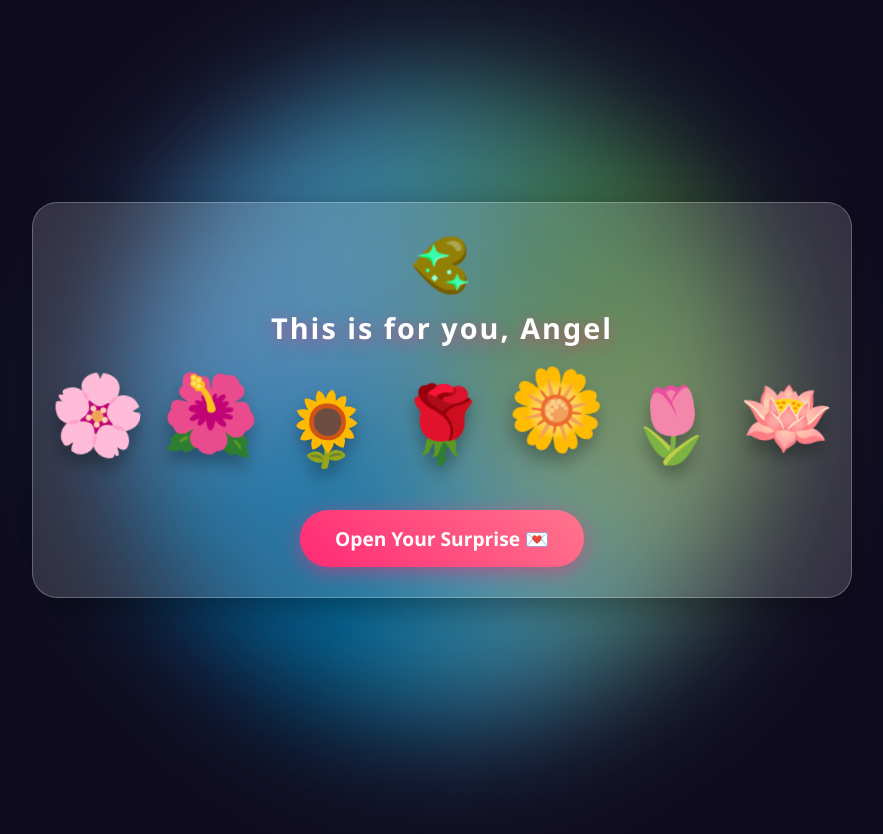
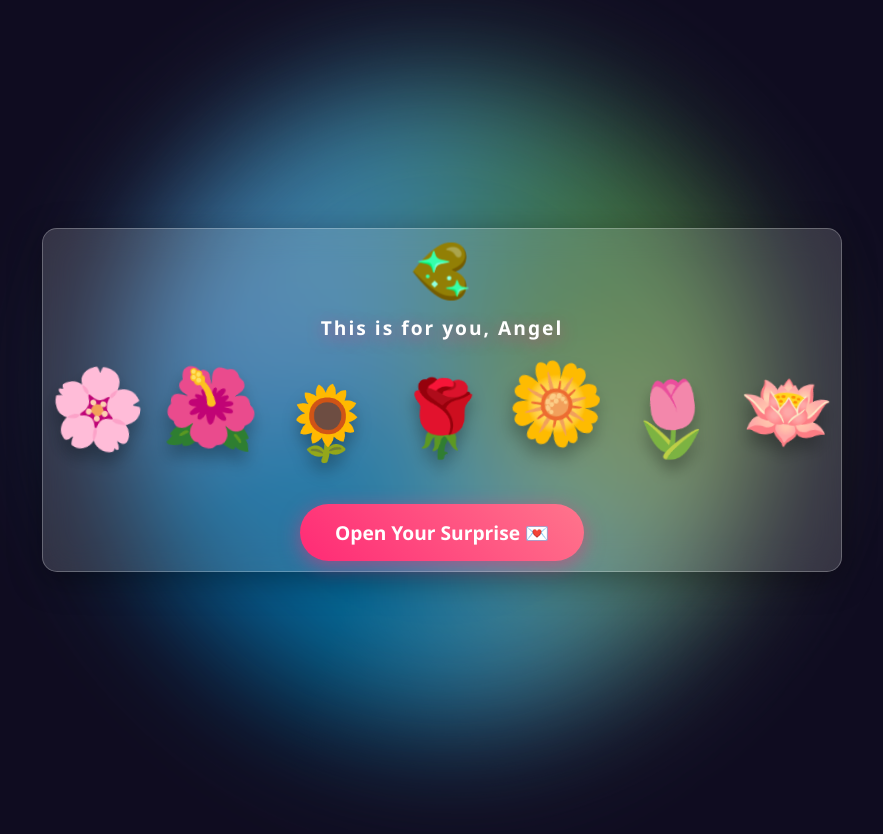
Before and after one commit to joram-afk/mi-angel, a plain HTML site: page index.html in a window 1280 px wide. Shown: the whole page, without its empty margins (198-1081 px from the left). Drawn offline with Linux system fonts and the light colour scheme.

Commit message:
Update style.css

```diff
--- a/style.css
+++ b/style.css
@@ -76,8 +76,8 @@ body {
     z-index: 1;
     text-align: center;
     background: rgba(255, 255, 255, 0.15);
-    padding: 30px 20px;
-    border-radius: 25px;
+    padding: 10px 10px;
+    border-radius: 15px;
     box-shadow: 0 8px 32px 0 rgba(0, 0, 0, 0.37);
     backdrop-filter: blur(16px);
     -webkit-backdrop-filter: blur(16px);
@@ -85,7 +85,7 @@ body {
 }
 
 .message {
-    font-size: 1.8rem;
+    font-size: 1.2rem;
     color: #ffffff;
     text-shadow: 0 4px 15px rgba(255, 42, 117, 0.5);
     margin-bottom: 30px;
```
